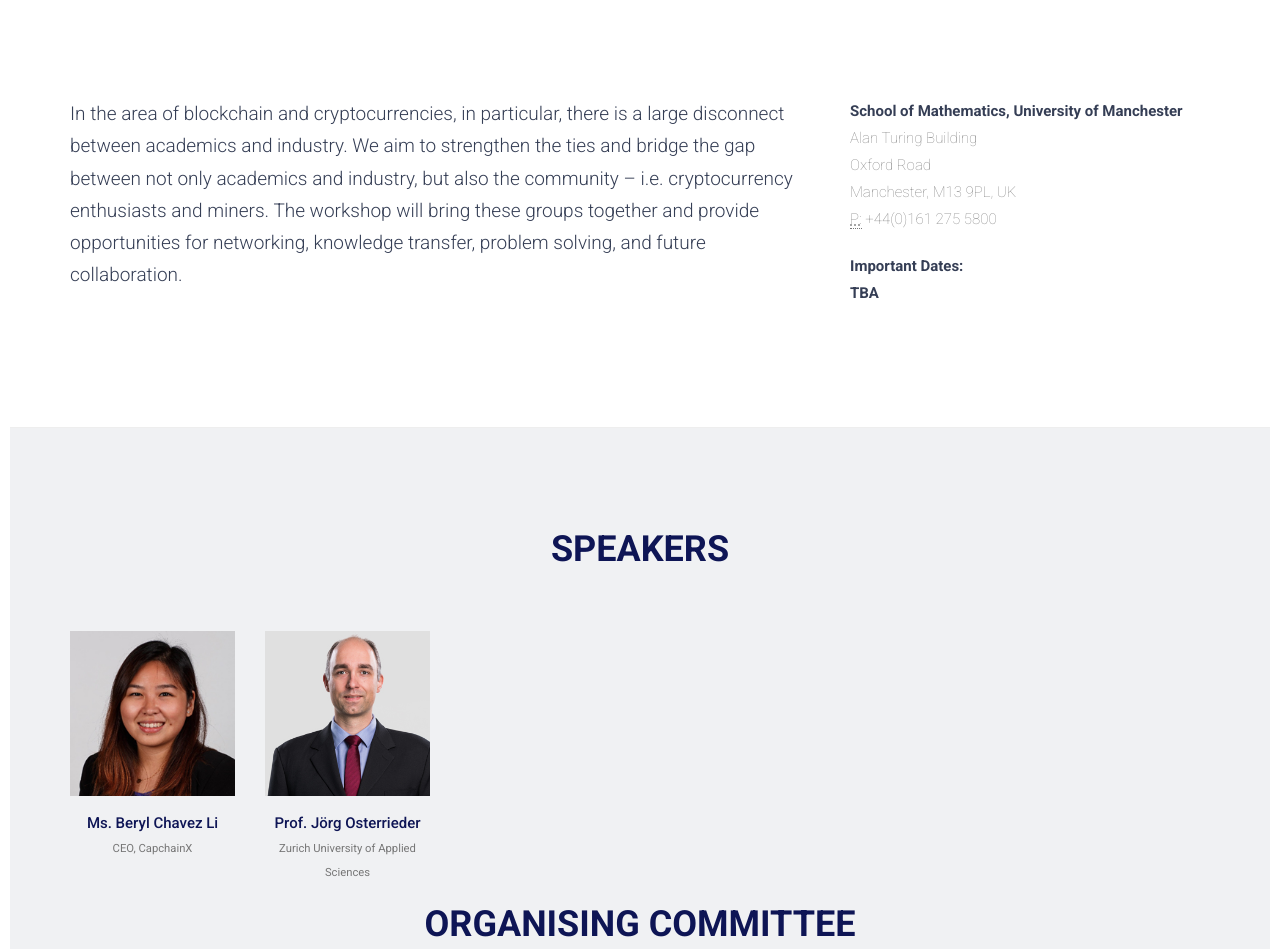
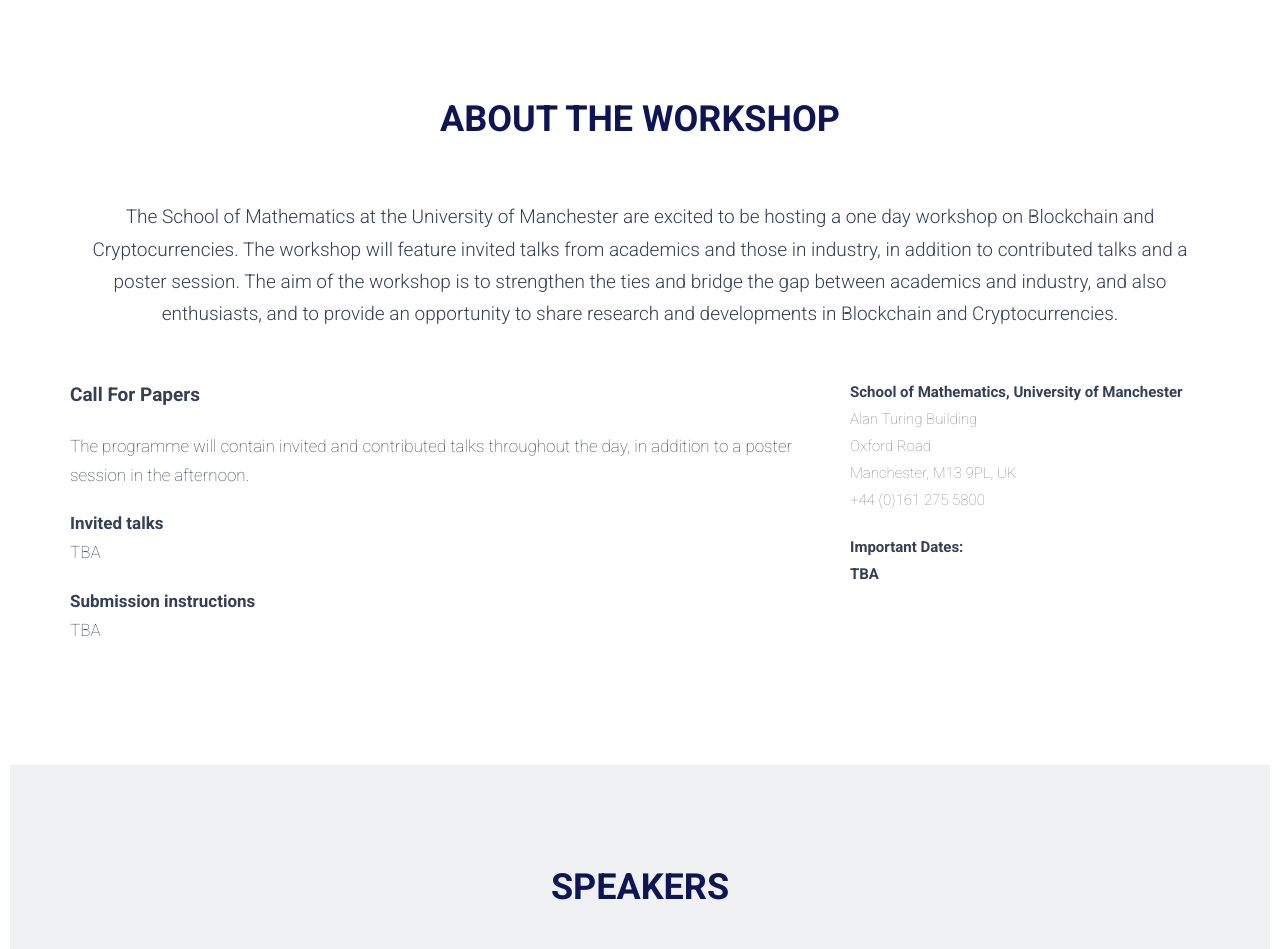
Before and after one commit to blockchain-mcr/blockchain-mcr.github.io, a plain HTML site: page index.html in a window 1280 px wide. Shown: the part 812-1761 px from the top of the page. Drawn offline with Linux system fonts and the light colour scheme; some packages are replaced by stand-ins of ours.

Commit message:
update21

```diff
--- a/index.html
+++ b/index.html
@@ -7,7 +7,7 @@
     <!-- The above 3 meta tags *must* come first in the head; any other head content must come *after* these tags -->
     <title>Blockchain and Cryptocurrencies Workshop - University of Manchester, 2018</title>
 
-    <!-- favicon -->
+    <link rel="icon" href="img/uom.png">
 
     <!-- web-fonts -->
     <link href='https://fonts.googleapis.com/css?family=Roboto:100,300,400,700,500' rel='stylesheet' type='text/css'>
@@ -75,7 +75,7 @@
             <div class="event-date">SEPTEMBER 2018, UNIVERSITY OF MANCHESTER, UK</div>
             <h1>Mathematics for Industry: Blockchain and Cryptocurrencies</h1>
             <p class="lead">The workshop theme will be “Mathematics for Industry”, with a focus on the growing area of blockchain and cryptocurrencies. The format will be a one-day workshop with parallel sessions, with a lunch break and a reception in the evening.</p>
-            <button type="button" class="btn btn-default btn-lg">KEEP ME UPDATED</button>
+            <a href="http://eepurl.com/djFuLj"><button type="button" class="btn btn-default btn-lg">KEEP ME UPDATED</button></a>
         </div>
     </div>
     <!-- .Jumbotron-->
@@ -83,11 +83,39 @@
 
     <section id="section-intro" class="section-wrapper about-event">
         <div class="container">
+		            <div class="row">
+                <div class="col-md-12">
+				                    <div class="section-title">
+                        <h1>ABOUT THE WORKSHOP</h1>
+                    </div>
+					<center>
+                    <p class="lead">
+						The School of Mathematics at the University of Manchester are excited to be hosting a one day workshop on Blockchain and Cryptocurrencies.
+						The workshop will feature invited talks from academics and those in industry, in addition to contributed talks and a poster session.
+						The aim of the workshop is to strengthen the ties and bridge the gap between academics and industry, and also enthusiasts, and to provide
+						an opportunity to share research and developments in Blockchain and Cryptocurrencies.
+                    </p><br>
+					</center>
+                    </div>
+                </div>
+            </div>
+			<div class="container">
             <div class="row">
                 <div class="col-md-8">
-                    <p class="lead">
-                        In the area of blockchain and cryptocurrencies, in particular, there is a large disconnect between academics and industry. We aim to strengthen the ties and bridge the gap between not only academics and industry, but also the community – i.e. cryptocurrency enthusiasts and miners. The workshop will bring these groups together and provide opportunities for networking, knowledge transfer, problem solving, and future collaboration.
-                    </p>
+					<p class="lead">
+					<strong>Call For Papers</strong>
+					</p>
+					<p>
+					The programme will contain invited and contributed talks throughout the day, in addition to a poster session in the afternoon.
+					</p>
+					<p>
+					<strong>Invited talks</strong><br>
+					TBA
+					</p>
+					<p>
+					<strong>Submission instructions</strong><br>
+					TBA
+					</p>
                 </div>
                 <div class="col-md-4">
                     <address>
@@ -95,7 +123,7 @@
                         Alan Turing Building<br>
                         Oxford Road<br>
                         Manchester, M13 9PL, UK<br>
-                        <abbr title="Phone">P:</abbr> +44(0)161 275 5800
+                        +44 (0)161 275 5800
                     </address>
 					<address>
 					<strong>Important Dates:</strong><br>
@@ -254,6 +282,11 @@
                     <div class="section-title">
                         <h1>SPONSORS & PARTNERS</h1>
                     </div>
+					<center>
+					<p>
+					<strong>A huge thank you to the following sponsors and partners for their funding and support, without which this workshop would not be possible.</strong>
+					</p>
+					<center><br>
                 </div>
             </div>
             <div class="row">
@@ -343,8 +376,8 @@
                 <div class="col-md-12">
                     <div class="section-title">
 					<h1>LOCATION & TRAVEL</h1>
-					<p><b>By train:</b> The main station is Manchester Piccadilly station. From the main railway-station, the conference location is within <a href="https://www.google.co.uk/maps/dir/Manchester+Piccadilly,+Manchester/Alan+Turing+Building,+Oxford+Rd,+Manchester+M13+9PL/@53.4725025,-2.2414782,15z/am=t/data=!4m15!4m14!1m5!1m1!1s0x487a52b13f7d5d27:0xf0c99a43ee1b2864!2m2!1d-2.2309325!2d53.4774029!1m5!1m1!1s0x487bb1921c3f83b9:0x78fabbc63d349e5a!2m2!1d-2.2314639!2d53.4680024!3e2!5i1">walking distance of less than 20 minutes.</a></p>
-					<p><b>By air:</b> Manchester International Airport has flights from over 200 destinations worldwide and the airport is located just 10 miles from the city centre with a direct train service into Piccadilly station every 20 minutes throughout the week. The approximate cost is £5 for a single journey and the journey time is just 15 minutes. Alternatively you can get a taxi to the conference venue which costs less than £20.</p>
+					<p><b>By train:</b> The main station is Manchester Piccadilly station. From the main railway-station, the workshop location is within <a href="https://www.google.co.uk/maps/dir/Manchester+Piccadilly,+Manchester/Alan+Turing+Building,+Oxford+Rd,+Manchester+M13+9PL/@53.4725025,-2.2414782,15z/am=t/data=!4m15!4m14!1m5!1m1!1s0x487a52b13f7d5d27:0xf0c99a43ee1b2864!2m2!1d-2.2309325!2d53.4774029!1m5!1m1!1s0x487bb1921c3f83b9:0x78fabbc63d349e5a!2m2!1d-2.2314639!2d53.4680024!3e2!5i1">walking distance of less than 20 minutes.</a></p>
+					<p><b>By air:</b> Manchester International Airport has flights from over 200 destinations worldwide and the airport is located just 10 miles from the city centre with a direct train service into Piccadilly station every 20 minutes throughout the week. The approximate cost is £5 for a single journey and the journey time is just 15 minutes. Alternatively you can get a taxi to the workshop venue which costs less than £20.</p>
 					<p><a href="https://www.google.co.uk/maps/place/Alan+Turing+Building/@53.4679441,-2.233648,17z/data=!4m13!1m7!3m6!1s0x487bb1921b059fcf:0x8fbad448b44afe8f!2sAlan+Turing+Building,+Manchester+M13+9PY!3b1!8m2!3d53.4681273!4d-2.2315004!3m4!1s0x487bb1921c3f83b9:0x78fabbc63d349e5a!8m2!3d53.4680024!4d-2.2314638">Click on the map to access the location on Google maps!</a></p>
 					<div class="row">
                     <figure class="thumbnail">
@@ -361,7 +394,7 @@
                     <div class="section-title">
                         <h2>STAY INFORMED</h2>
                         <p>Don't miss the event!</p>
-						<p><a href="#">Click here to sign up to our mailing list to receive all updates!</a></p>
+						<p><a href="http://eepurl.com/djFuLj">Click here to sign up to our mailing list to receive all updates!</a></p>
                     </div>
                 </div>
             </div>
```
Also changed, not shown: img/header.png (added).
